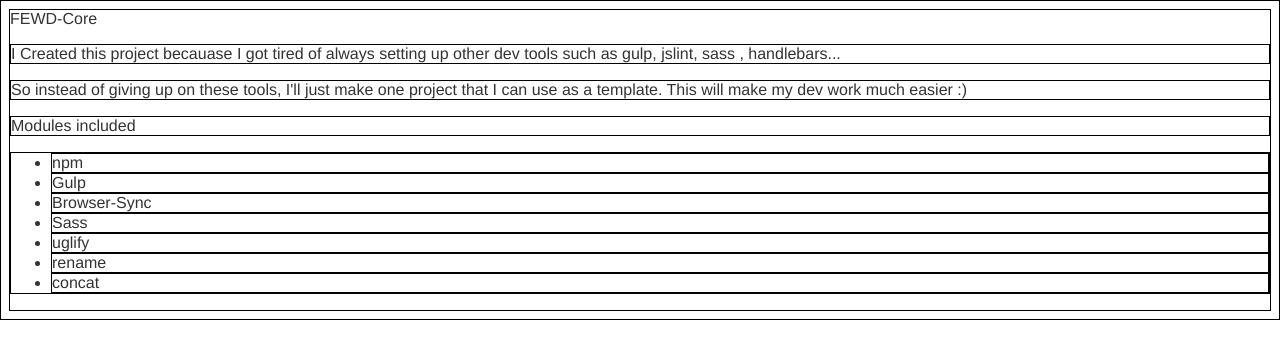
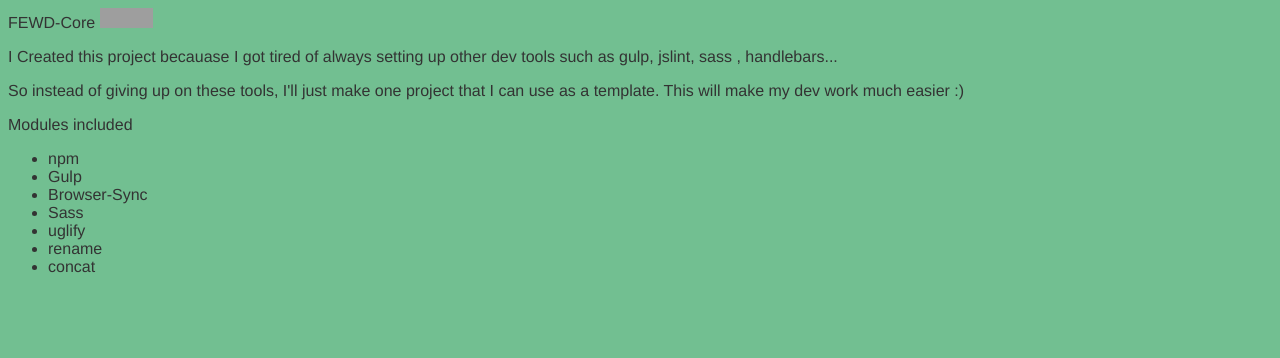
Before and after one commit to joseph-ortiz/FEWD-Core, a website: page index.html in a window 1280 px wide. Drawn offline with Linux system fonts and the light colour scheme; files that its build step writes are made by us from their sources; grey boxes are pictures that could not be loaded.

Commit message:
added some color and basic description

```diff
--- a/index.html
+++ b/index.html
@@ -7,6 +7,8 @@
 </head>
 <body>
 	FEWD-Core
+	<iframe src="http://ghbtns.com/github-btn.html?user=joseph-ortiz&repo=FEWD-Core&type=fork"
+  allowtransparency="true" frameborder="0" scrolling="0" width="53" height="20"></iframe>
 	<p>I Created this project becauase I got tired of always setting up other dev tools such as gulp, jslint, sass , handlebars...</p>
 
 	<p>So instead of giving up on these tools, I'll just make one project that I can use as a template. This will make my dev work much easier :)</p>
--- a/scss/main.scss
+++ b/scss/main.scss
@@ -1,11 +1,9 @@
 $font-stack:    Helvetica, sans-serif;
 $primary-color: #333;
+$niceGreen: rgb(114, 191, 145);
 
 body {
-  font: 100% $font-stack;
-  color: $primary-color;
+  font: 100% Helvetica, sans-serif;
+  color: #333;
+	background-color:  $niceGreen
 }
-
-*{
-	border: 1px solid black;
-}
```
Also changed, not shown: css/main.css.
